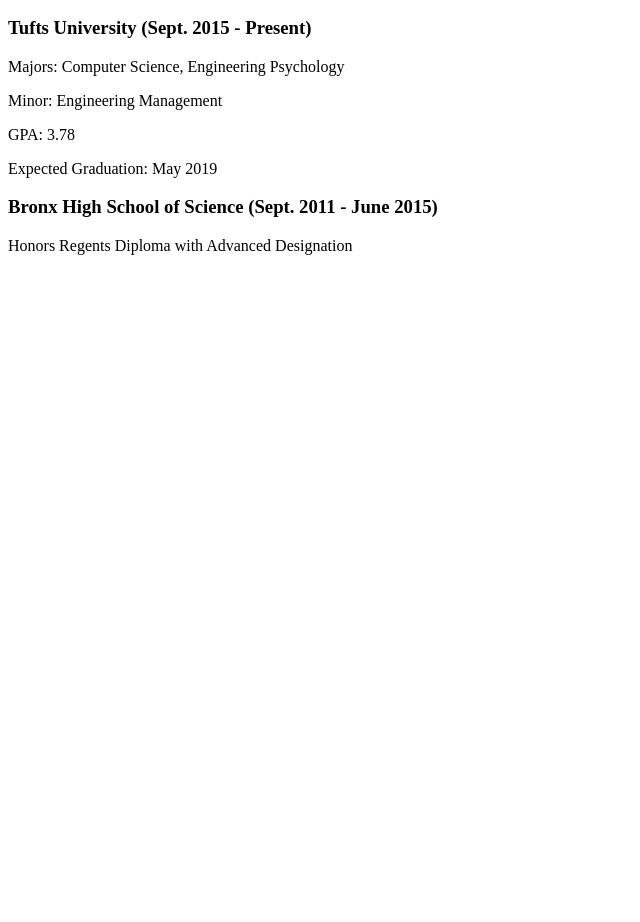
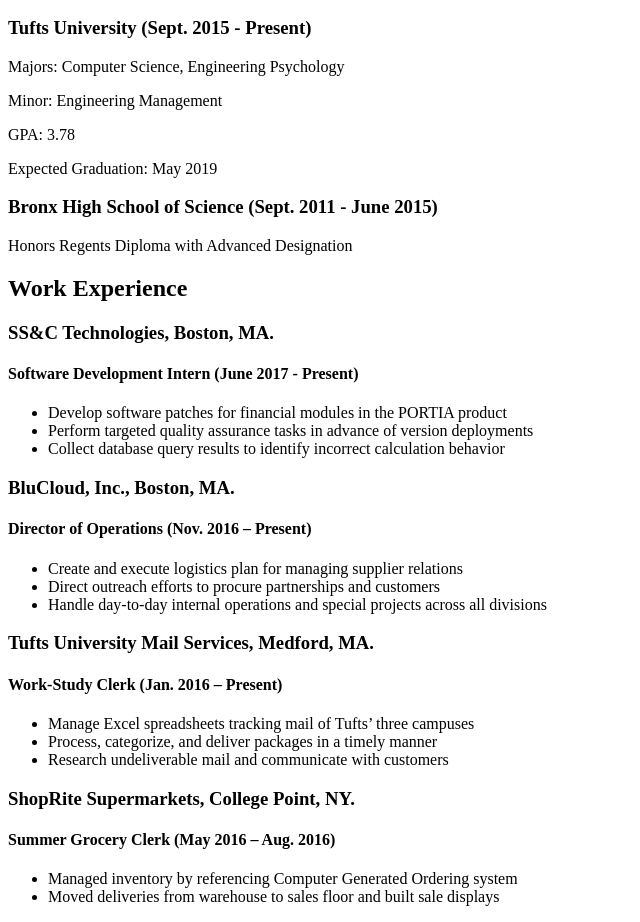
Before and after one commit to mcmorscher/mcmorscher.github.io, a plain HTML site: page resume.html in a window 1280 px wide. Shown: the part 110-1032 px from the top of the page, without its empty margins (0-640 px from the left). Before the commit the page ends 800 px from the top, so only its background shows below. Drawn offline with Linux system fonts and the light colour scheme.

Commit message:
Added work experience to resume.html

```diff
--- a/resume.html
+++ b/resume.html
@@ -9,6 +9,7 @@
 
 <body>
     <h1>Michael C. Morscher</h1>
+
     <h2>Education</h2>
     <h3>Tufts University (Sept. 2015 - Present)</h3>
     <p> Majors: Computer Science, Engineering Psychology</p>
@@ -18,6 +19,34 @@
     <h3>Bronx High School of Science (Sept. 2011 - June 2015) </h3>
     <p> Honors Regents Diploma with Advanced Designation</p>
 
+    <h2>Work Experience</h2>
+    <h3>SS&C Technologies, Boston, MA. </h3>
+    <h4>Software Development Intern (June 2017 - Present)</h4>
+    <ul>
+        <li>Develop software patches for financial modules in the PORTIA product</li>
+        <li>Perform targeted quality assurance tasks in advance of version deployments</li>
+        <li>Collect database query results to identify incorrect calculation behavior</li>
+    </ul>
+    <h3>BluCloud, Inc., Boston, MA. </h3>
+    <h4>Director of Operations (Nov. 2016 – Present)</h4>
+    <ul>
+        <li>Create and execute logistics plan for managing supplier relations</li>
+        <li>Direct outreach efforts to procure partnerships and customers</li>
+        <li>Handle day-to-day internal operations and special projects across all divisions</li>
+    </ul>
+    <h3>Tufts University Mail Services, Medford, MA.</h3>
+    <h4>Work-Study Clerk (Jan. 2016 – Present)</h4>
+    <ul>
+        <li>Manage Excel spreadsheets tracking mail of Tufts’ three campuses</li>
+        <li>Process, categorize, and deliver packages in a timely manner</li>
+        <li>Research undeliverable mail and communicate with customers</li>
+    </ul>
+    <h3>ShopRite Supermarkets, College Point, NY.</h3>
+    <h4>Summer Grocery Clerk (May 2016 – Aug. 2016)</h4>
+    <ul>
+        <li>Managed inventory by referencing Computer Generated Ordering system</li>
+        <li>Moved deliveries from warehouse to sales floor and built sale displays</li>
+    </ul>
 
 
 
```
